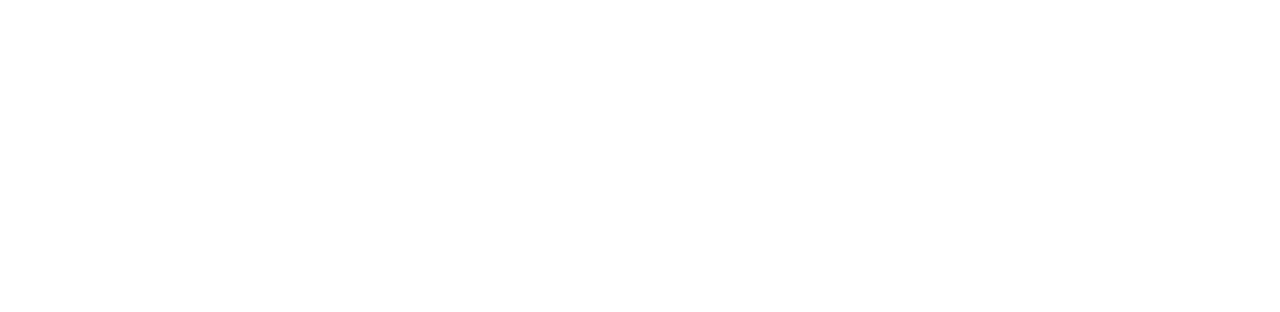
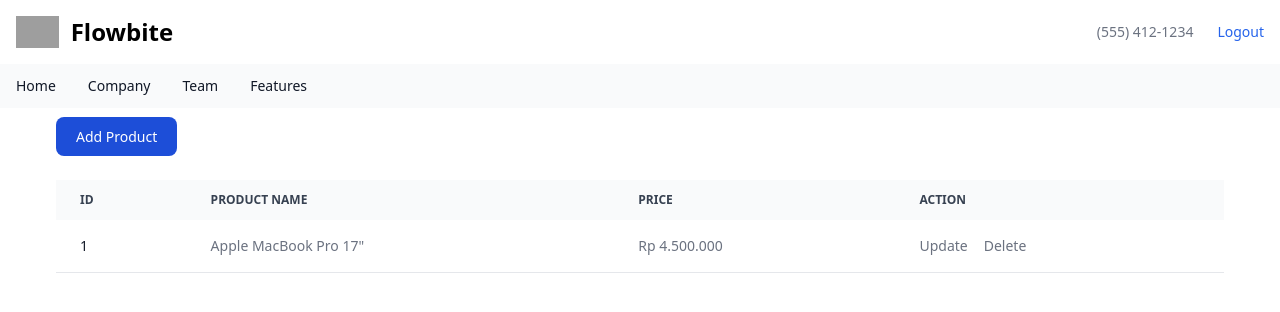
Before and after one commit to AnasMaruf/frontend, a React (Vite) app: page /dashboard in a window 1280 px wide. Before the commit this address had no page. Shown: the top 312 px of the page. Built offline with nearby package versions, Linux system fonts and the light colour scheme; grey boxes are pictures that could not be loaded.

Commit message:
Menambahkan logout dan navbar

```diff
--- a/src/App.jsx
+++ b/src/App.jsx
@@ -3,6 +3,7 @@ import { Route } from "react-router-dom";
 import { BrowserRouter } from "react-router-dom";
 import LoginForm from "./components/Authentication/LoginForm";
 import RegisterForm from "./components/Authentication/RegisterForm";
+import Dashboard from "./components/Partial/dashboard";
 
 function App() {
   return (
@@ -10,6 +11,7 @@ function App() {
       <Routes>
         <Route path="/" element={<LoginForm />} />
         <Route path="/register" element={<RegisterForm />} />
+        <Route path="/dashboard" element={<Dashboard />} />
       </Routes>
     </BrowserRouter>
   );
--- a/src/api/AuthApi.jsx
+++ b/src/api/AuthApi.jsx
@@ -5,8 +5,16 @@ const register = async (data) => {
   return response;
 };
 
-const login = async () => {
-  const response = await axios.post("http://localhost:3000/api/users/login");
+const login = async (data) => {
+  const response = await axios.post(
+    "http://localhost:3000/api/users/login",
+    data
+  );
   return response;
 };
-export { register, login };
+
+const logout = async () => {
+  const response = await axios.delete("http://localhost:3000/api/users/logout");
+  return response;
+};
+export { register, login, logout };
--- a/src/components/Authentication/LoginForm.jsx
+++ b/src/components/Authentication/LoginForm.jsx
@@ -10,6 +10,7 @@ function LoginForm() {
   };
   const [data, setData] = useState(initialState);
   const { email, password } = data;
+  const [msg, setMsg] = useState([]);
   const navigate = useNavigate();
 
   function handleChange(e) {
@@ -20,13 +21,28 @@ function LoginForm() {
     try {
       await login(data);
       navigate("/dashboard");
-    } catch (error) {}
+    } catch (error) {
+      console.log(error.response);
+      const errors = error.response.data.errors.split(".");
+      if (error.response) {
+        setMsg(errors);
+      }
+    }
   };
   return (
     <>
       <div className="bg-blue-600"></div>
       <div className="w-full max-w-sm p-4 bg-white border border-gray-200 rounded-lg shadow sm:p-6 md:p-8 dark:bg-gray-800 dark:border-gray-700 mx-auto my-20">
         <form className="space-y-6" onSubmit={handleSubmit}>
+          <ul>
+            {msg.map((message, index) => {
+              return (
+                <li key={index} className="text-red-600">
+                  - {message}
+                </li>
+              );
+            })}
+          </ul>
           <h5 className="text-xl font-medium text-gray-900 dark:text-white">
             Sign in to our platform
           </h5>
@@ -45,7 +61,6 @@ function LoginForm() {
               placeholder="name@company.com"
               value={email}
               onChange={handleChange}
-              required
             />
           </div>
           <div>
@@ -63,7 +78,6 @@ function LoginForm() {
               className="bg-gray-50 border border-gray-300 text-gray-900 text-sm rounded-lg focus:ring-blue-500 focus:border-blue-500 block w-full p-2.5 dark:bg-gray-600 dark:border-gray-500 dark:placeholder-gray-400 dark:text-white"
               value={password}
               onChange={handleChange}
-              required
             />
           </div>
           <button
--- a/src/components/Authentication/RegisterForm.jsx
+++ b/src/components/Authentication/RegisterForm.jsx
@@ -13,7 +13,7 @@ function RegisterForm() {
   };
   const [data, setData] = useState(initialState);
   const { username, email, password, confPassword } = data;
-  const [msg, setMsg] = useState("");
+  const [msg, setMsg] = useState([]);
   const navigate = useNavigate();
 
   function handleChange(e) {
@@ -25,15 +25,25 @@ function RegisterForm() {
       await register(data);
       navigate("/");
     } catch (error) {
+      console.log(error.response);
+      const errors = error.response.data.errors.split(".");
       if (error.response) {
-        setMsg(error.response.data.errors);
+        setMsg(errors);
       }
     }
   };
   return (
     <div className="w-full max-w-lg p-4 bg-white border border-gray-200 rounded-lg shadow sm:p-6 md:p-8 dark:bg-gray-800 dark:border-gray-700 mx-auto my-20">
       <form className="space-y-6" onSubmit={handleSubmit}>
-        <p className="text-red-600">{msg}</p>
+        <ul>
+          {msg.map((message, index) => {
+            return (
+              <li key={index} className="text-red-600">
+                - {message}
+              </li>
+            );
+          })}
+        </ul>
 
         <h5 className="text-xl font-medium text-gray-900 dark:text-white">
           Sign up to our platform
--- /dev/null
+++ b/src/components/Partial/Navbar.jsx
@@ -0,0 +1,93 @@
+import { Link } from "react-router-dom";
+import { logout } from "../../api/AuthApi";
+import { useNavigate } from "react-router-dom";
+
+function Navbar() {
+  const navigate = useNavigate();
+  const handleLogout = async () => {
+    try {
+      await logout();
+      navigate("/");
+    } catch (error) {
+      console.log(error.response.data.errors);
+    }
+  };
+  return (
+    <>
+      <nav className="bg-white border-gray-200 dark:bg-gray-900">
+        <div className="flex flex-wrap justify-between items-center mx-auto max-w-screen-xl p-4">
+          <a
+            href="https://flowbite.com"
+            className="flex items-center space-x-3 rtl:space-x-reverse"
+          >
+            <img
+              src="https://flowbite.com/docs/images/logo.svg"
+              className="h-8"
+              alt="Flowbite Logo"
+            />
+            <span className="self-center text-2xl font-semibold whitespace-nowrap dark:text-white">
+              Flowbite
+            </span>
+          </a>
+          <div className="flex items-center space-x-6 rtl:space-x-reverse">
+            <a
+              href="tel:5541251234"
+              className="text-sm  text-gray-500 dark:text-white hover:underline"
+            >
+              (555) 412-1234
+            </a>
+            <Link
+              onClick={handleLogout}
+              className="text-sm  text-blue-600 dark:text-blue-500 hover:underline"
+            >
+              Logout
+            </Link>
+          </div>
+        </div>
+      </nav>
+      <nav className="bg-gray-50 dark:bg-gray-700">
+        <div className="max-w-screen-xl px-4 py-3 mx-auto">
+          <div className="flex items-center">
+            <ul className="flex flex-row font-medium mt-0 space-x-8 rtl:space-x-reverse text-sm">
+              <li>
+                <a
+                  href="#"
+                  className="text-gray-900 dark:text-white hover:underline"
+                  aria-current="page"
+                >
+                  Home
+                </a>
+              </li>
+              <li>
+                <a
+                  href="#"
+                  className="text-gray-900 dark:text-white hover:underline"
+                >
+                  Company
+                </a>
+              </li>
+              <li>
+                <a
+                  href="#"
+                  className="text-gray-900 dark:text-white hover:underline"
+                >
+                  Team
+                </a>
+              </li>
+              <li>
+                <a
+                  href="#"
+                  className="text-gray-900 dark:text-white hover:underline"
+                >
+                  Features
+                </a>
+              </li>
+            </ul>
+          </div>
+        </div>
+      </nav>
+    </>
+  );
+}
+
+export default Navbar;
--- a/src/components/Partial/dashboard.jsx
+++ b/src/components/Partial/dashboard.jsx
@@ -1,9 +1,54 @@
-function dashboard() {
+import { Link } from "react-router-dom";
+import Navbar from "./Navbar";
+
+function Dashboard() {
   return (
-    <div>
-      <h1>Welcome Back:</h1>
-    </div>
+    <>
+      <Navbar />
+      <div className="mx-14 mt-4">
+        <Link className="text-white bg-blue-700 hover:bg-blue-800 focus:ring-4 focus:ring-blue-300 font-medium rounded-lg text-sm px-5 py-2.5 me-2 mb-2 dark:bg-blue-600 dark:hover:bg-blue-700 focus:outline-none dark:focus:ring-blue-800">
+          Add Product
+        </Link>
+
+        <div class="relative overflow-x-auto mt-8">
+          <table class="w-full text-sm text-left rtl:text-right text-gray-500 dark:text-gray-400">
+            <thead class="text-xs text-gray-700 uppercase bg-gray-50 dark:bg-gray-700 dark:text-gray-400">
+              <tr>
+                <th scope="col" class="px-6 py-3">
+                  Id
+                </th>
+                <th scope="col" class="px-6 py-3">
+                  Product Name
+                </th>
+                <th scope="col" class="px-6 py-3">
+                  Price
+                </th>
+                <th scope="col" class="px-6 py-3">
+                  Action
+                </th>
+              </tr>
+            </thead>
+            <tbody>
+              <tr class="bg-white border-b dark:bg-gray-800 dark:border-gray-700">
+                <th
+                  scope="row"
+                  class="px-6 py-4 font-medium text-gray-900 whitespace-nowrap dark:text-white"
+                >
+                  1
+                </th>
+                <td class="px-6 py-4">Apple MacBook Pro 17"</td>
+                <td class="px-6 py-4">Rp 4.500.000</td>
+                <td class="px-6 py-4">
+                  <Link className="mr-4">Update</Link>
+                  <Link>Delete</Link>
+                </td>
+              </tr>
+            </tbody>
+          </table>
+        </div>
+      </div>
+    </>
   );
 }
 
-export default dashboard;
+export default Dashboard;
```
